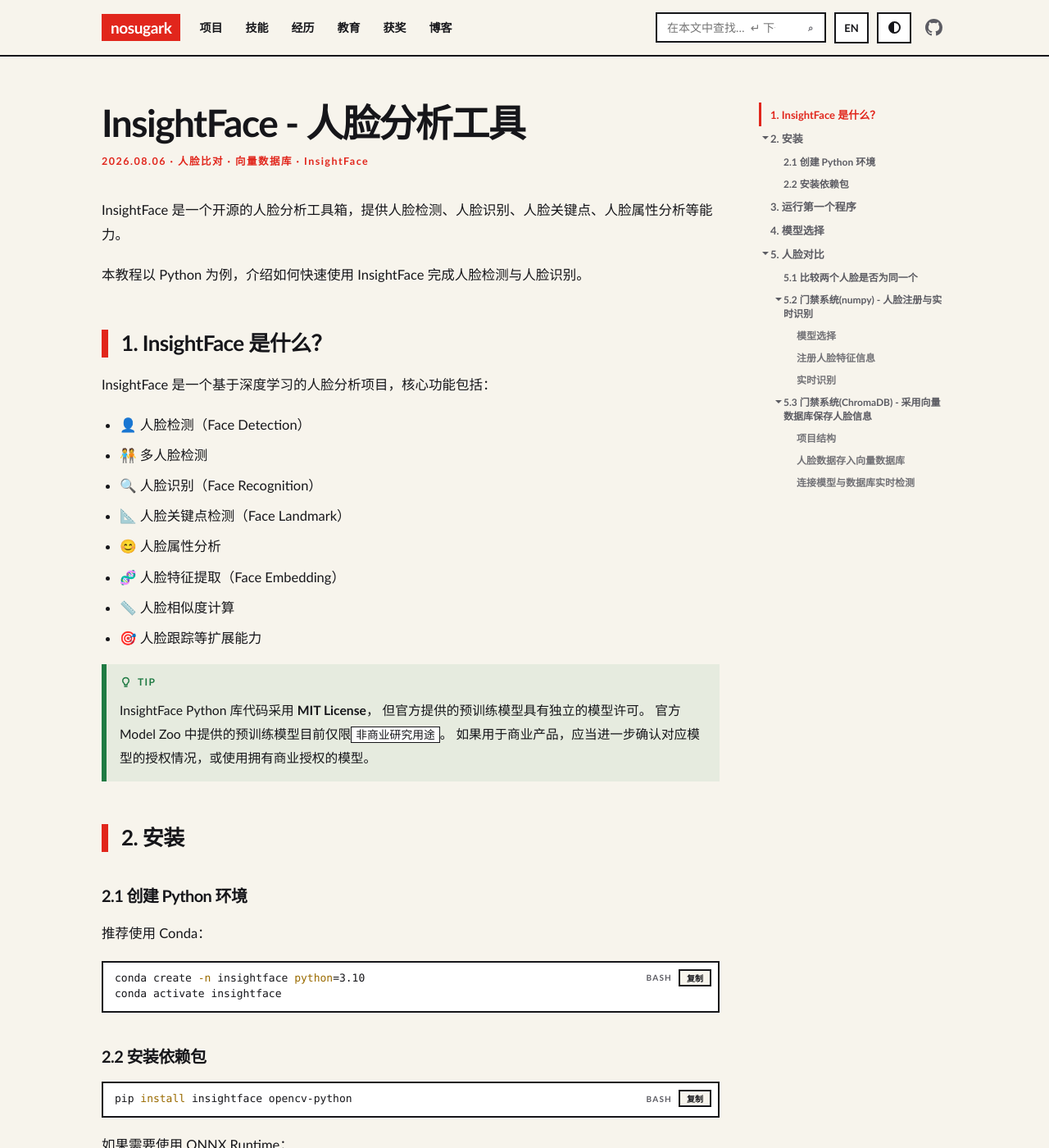
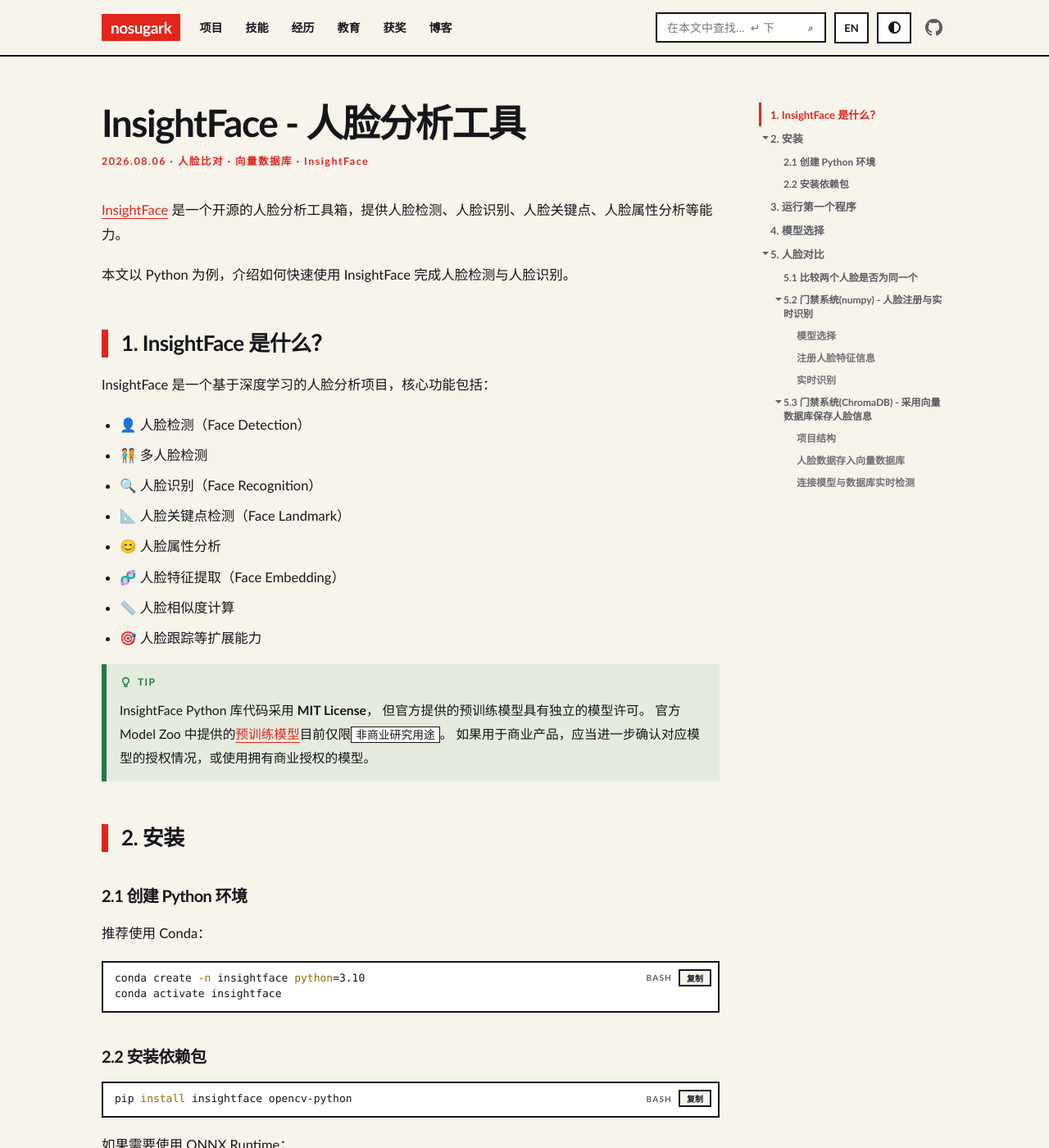
Before and after one commit to noSugarK/nosugark.github.io, a Jekyll site: the page built from _posts/2026-08-06-face-comparison.md, in a window 1280 px wide and 1400 px high. Shown: the whole window at 82% size. Built offline with Jekyll 4.4.1, drawn with Linux system fonts in a browser that asks for light colours.

Commit message:
docs: 更新InsightFace仓库链接

```diff
--- a/_posts/2026-08-06-face-comparison.md
+++ b/_posts/2026-08-06-face-comparison.md
@@ -7,9 +7,9 @@
 mermaid: false
 ---
 
-InsightFace 是一个开源的人脸分析工具箱，提供人脸检测、人脸识别、人脸关键点、人脸属性分析等能力。
+[InsightFace](https://github.com/deepinsight/insightface) 是一个开源的人脸分析工具箱，提供人脸检测、人脸识别、人脸关键点、人脸属性分析等能力。
 
-本教程以 Python 为例，介绍如何快速使用 InsightFace 完成人脸检测与人脸识别。
+本文以 Python 为例，介绍如何快速使用 InsightFace 完成人脸检测与人脸识别。
 
 ## 1. InsightFace 是什么？
 
@@ -28,7 +28,7 @@
 >
 > InsightFace Python 库代码采用 **MIT License**，
 > 但官方提供的预训练模型具有独立的模型许可。
-> 官方 Model Zoo 中提供的预训练模型目前仅限`非商业研究用途`。
+> 官方 Model Zoo 中提供的[预训练模型](https://github.com/deepinsight/insightface/releases/latest)目前仅限`非商业研究用途`。
 > 如果用于商业产品，应当进一步确认对应模型的授权情况，或使用拥有商业授权的模型。
 
 ## 2. 安装
```
